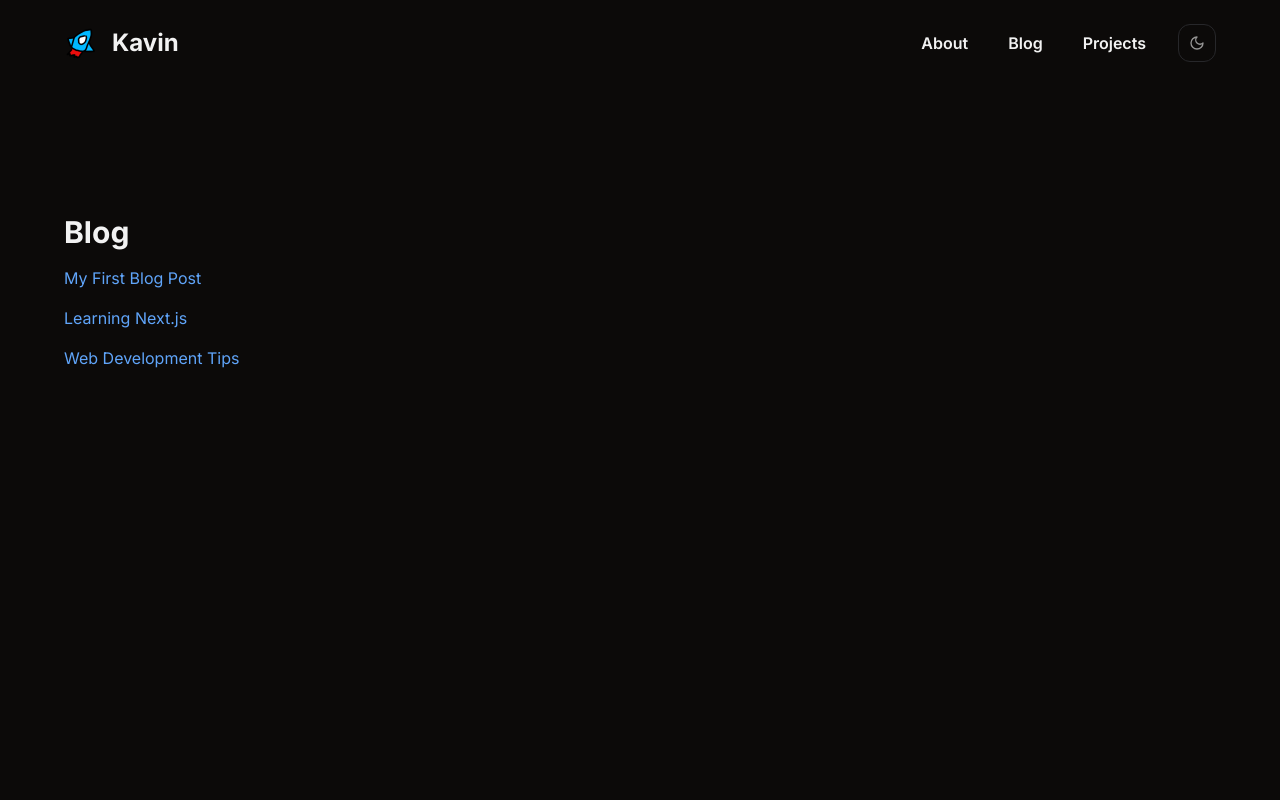
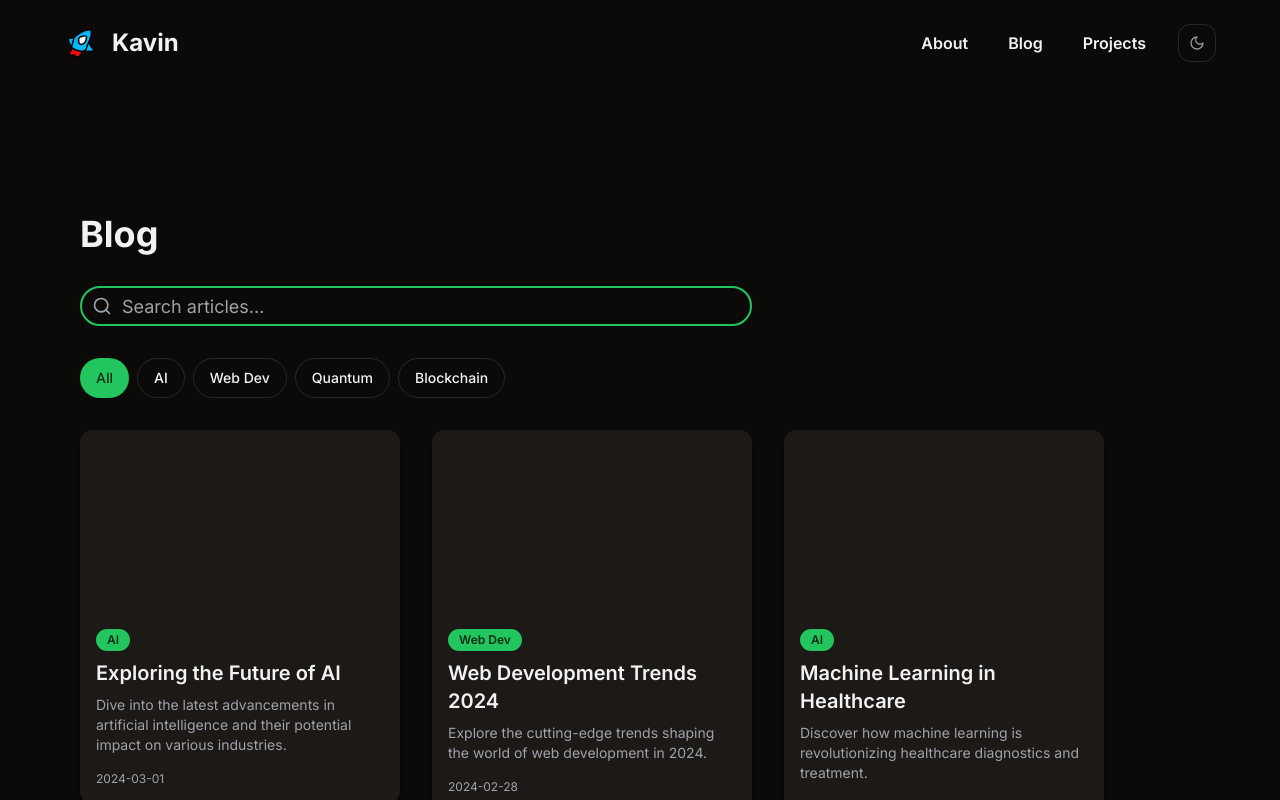
Before and after one commit to kavinkumar999/kavinkumar999.github.io, a Next.js app: page /blog in a window 1280 px wide. Shown: the top 800 px of the page. Built offline with nearby package versions, Linux system fonts and the light colour scheme.

Commit message:
feat: update the blog section

```diff
--- a/src/app/about/page.tsx
+++ b/src/app/about/page.tsx
@@ -54,7 +54,7 @@ export default function AboutSection() {
             alt="John Doe"
             width={400}
             height={400}
-            className="rounded-lg shadow-lg w-full"
+            className="rounded-lg shadow-lg dark:shadow-lg-dark w-full"
           />
         </Transition>
       </div>
--- a/src/app/blog/page.tsx
+++ b/src/app/blog/page.tsx
@@ -1,25 +1,173 @@
-import React from 'react';
-import Link from 'next/link';
+'use client'
 
-export default function Blog() {
-  const blogPosts = [
-    { id: 1, title: 'My First Blog Post', slug: 'my-first-blog-post' },
-    { id: 2, title: 'Learning Next.js', slug: 'learning-nextjs' },
-    { id: 3, title: 'Web Development Tips', slug: 'web-development-tips' },
-  ];
+import { useState, useEffect } from 'react'
+import { motion, AnimatePresence } from 'framer-motion'
+import Link from 'next/link'
+import Image from 'next/image'
+import { Input } from "@/components/ui/input"
+import { Button } from "@/components/ui/button"
+import { Badge } from "@/components/ui/badge"
+import { Search } from "lucide-react"
+
+const articles = [
+  {
+    id: 1,
+    title: "Exploring the Future of AI",
+    category: "AI",
+    date: "2024-03-01",
+    description: "Dive into the latest advancements in artificial intelligence and their potential impact on various industries.",
+    image: "https://images.unsplash.com/photo-1677442136019-21780ecad995?w=500&auto=format&fit=crop&q=60&ixlib=rb-4.0.3&ixid=M3wxMjA3fDB8MHxzZWFyY2h8Mnx8YWklMjBmdXR1cmV8ZW58MHx8MHx8fDA%3D"
+  },
+  {
+    id: 2,
+    title: "Web Development Trends 2024",
+    category: "Web Dev",
+    date: "2024-02-28",
+    description: "Explore the cutting-edge trends shaping the world of web development in 2024.",
+    image: "https://images.unsplash.com/photo-1627398242454-45a1465c2479?w=500&auto=format&fit=crop&q=60&ixlib=rb-4.0.3&ixid=M3wxMjA3fDB8MHxzZWFyY2h8Mnx8d2ViJTIwZGV2ZWxvcG1lbnR8ZW58MHx8MHx8fDA%3D"
+  },
+  {
+    id: 3,
+    title: "Machine Learning in Healthcare",
+    category: "AI",
+    date: "2024-02-25",
+    description: "Discover how machine learning is revolutionizing healthcare diagnostics and treatment.",
+    image: "https://images.unsplash.com/photo-1576091160550-2173dba999ef?w=500&auto=format&fit=crop&q=60&ixlib=rb-4.0.3&ixid=M3wxMjA3fDB8MHxzZWFyY2h8Mnx8bWFjaGluZSUyMGxlYXJuaW5nfGVufDB8fDB8fHww"
+  },
+  {
+    id: 4,
+    title: "The Rise of Quantum Computing",
+    category: "Quantum",
+    date: "2024-02-20",
+    description: "Explore the potential of quantum computing and its implications for future technology.",
+    image: "https://images.unsplash.com/photo-1635070041078-e363dbe005cb?w=500&auto=format&fit=crop&q=60&ixlib=rb-4.0.3&ixid=M3wxMjA3fDB8MHxzZWFyY2h8Mnx8cXVhbnR1bSUyMGNvbXB1dGluZ3xlbnwwfHwwfHx8MA%3D%3D"
+  },
+  {
+    id: 5,
+    title: "Blockchain Beyond Cryptocurrency",
+    category: "Blockchain",
+    date: "2024-02-15",
+    description: "Uncover the diverse applications of blockchain technology beyond digital currencies.",
+    image: "https://images.unsplash.com/photo-1639762681485-074b7f938ba0?w=500&auto=format&fit=crop&q=60&ixlib=rb-4.0.3&ixid=M3wxMjA3fDB8MHxzZWFyY2h8Mnx8YmxvY2tjaGFpbnxlbnwwfHwwfHx8MA%3D%3D"
+  },
+  {
+    id: 6,
+    title: "Sustainable Software Practices",
+    category: "Web Dev",
+    date: "2024-02-10",
+    description: "Learn about eco-friendly software development practices and their environmental impact.",
+    image: "https://images.unsplash.com/photo-1623479322729-28b25c16b011?w=500&auto=format&fit=crop&q=60&ixlib=rb-4.0.3&ixid=M3wxMjA3fDB8MHxzZWFyY2h8NHx8c3VzdGFpbmFibGUlMjBzb2Z0d2FyZXxlbnwwfHwwfHx8MA%3D%3D"
+  },
+]
+const categories = ["All", ...new Set(articles.map(article => article.category))]
+
+export default function BlogSection() {
+  const [searchTerm, setSearchTerm] = useState('')
+  const [selectedCategory, setSelectedCategory] = useState('All')
+  const [filteredArticles, setFilteredArticles] = useState(articles)
+
+  useEffect(() => {
+    const results = articles.filter(article =>
+      article.title.toLowerCase().includes(searchTerm.toLowerCase()) &&
+      (selectedCategory === 'All' || article.category === selectedCategory)
+    )
+    setFilteredArticles(results)
+  }, [searchTerm, selectedCategory])
 
   return (
-    <>
-      <h1 className="text-3xl font-bold mb-4">Blog</h1>
-      <ul className="space-y-4">
-        {blogPosts.map((post) => (
-          <li key={post.id}>
-            <Link href={`/blog/${post.slug}`} className="text-blue-400 hover:underline">
-              {post.title}
-            </Link>
-          </li>
-        ))}
-      </ul>
-    </>
-  );
+    <div className="container mx-auto px-4">
+      <div className="max-w-5xl">
+        <h1 className="text-4xl font-bold mb-8 text-left">Blog</h1>
+
+        <div className="mb-8">
+          <div className="relative max-w-2xl">
+            <div className="absolute inset-y-0 left-0 pl-3 flex items-center pointer-events-none">
+              <Search className="h-5 w-5 text-gray-400" />
+            </div>
+            <Input
+              type="text"
+              placeholder="Search articles..."
+              value={searchTerm}
+              onChange={(e) => setSearchTerm(e.target.value)}
+              className="pl-10 pr-4 py-2 w-full text-lg rounded-full border-2 border-primary focus:ring-4 focus:ring-primary/20 transition-all duration-300 ease-in-out"
+            />
+          </div>
+        </div>
+
+        <div className="flex flex-wrap gap-2 mb-8">
+          {categories.map(category => (
+            <Button
+              key={category}
+              variant={selectedCategory === category ? "default" : "outline"}
+              onClick={() => setSelectedCategory(category)}
+              className="rounded-full transition-all duration-300 ease-in-out hover:scale-105"
+            >
+              {category}
+            </Button>
+          ))}
+        </div>
+
+        <AnimatePresence>
+          <motion.div
+            className="grid gap-8 sm:grid-cols-2 lg:grid-cols-3"
+            initial={{ opacity: 0 }}
+            animate={{ opacity: 1 }}
+            exit={{ opacity: 0 }}
+            transition={{ duration: 0.5 }}
+          >
+            {filteredArticles.map((article, index) => (
+              <motion.div
+                key={article.id}
+                initial={{ opacity: 0, y: 20 }}
+                animate={{ opacity: 1, y: 0 }}
+                exit={{ opacity: 0, y: -20 }}
+                transition={{ duration: 0.5, delay: index * 0.1 }}
+              >
+                <Link href={`/blog/${article.id}`} passHref>
+                  <motion.div
+                    className="bg-card text-card-foreground rounded-lg overflow-hidden shadow-md transition-all duration-300 ease-in-out cursor-pointer hover:shadow-xl group"
+                    whileHover={{ scale: 1.03, y: -5 }}
+                    whileTap={{ scale: 0.98 }}
+                  >
+                    <div className="relative aspect-video overflow-hidden">
+                      {/* <Image
+                        src={article.image}
+                        alt={article.title}
+                        layout="fill"
+                        objectFit="cover"
+                        className="rounded-t-lg transition-transform duration-300 group-hover:scale-110"
+                      /> */}
+                    </div>
+                    <div className="p-4">
+                      <Badge className="mb-2 transition-colors duration-300 ease-in-out group-hover:bg-primary group-hover:text-primary-foreground">
+                        {article.category}
+                      </Badge>
+                      <h2 className="text-xl font-semibold mb-2 line-clamp-2 transition-colors duration-300 ease-in-out group-hover:text-primary">
+                        {article.title}
+                      </h2>
+                      <p className="text-sm text-muted-foreground mb-4 line-clamp-3">
+                        {article.description}
+                      </p>
+                      <p className="text-xs text-muted-foreground">{article.date}</p>
+                    </div>
+                  </motion.div>
+                </Link>
+              </motion.div>
+            ))}
+          </motion.div>
+        </AnimatePresence>
+
+        {filteredArticles.length === 0 && (
+          <motion.p
+            initial={{ opacity: 0 }}
+            animate={{ opacity: 1 }}
+            exit={{ opacity: 0 }}
+            className="text-center text-muted-foreground mt-8"
+          >
+            No articles found. Try a different search or category.
+          </motion.p>
+        )}
+      </div>
+    </div>
+  )
 }
--- a/src/app/projects/page.tsx
+++ b/src/app/projects/page.tsx
@@ -70,7 +70,7 @@ export default function ProjectList() {
   }
 
   return (
-    <div className="container mx-auto py-4">
+    <div className="container mx-auto px-4">
       <h2 className="text-3xl font-bold mb-6">My Projects</h2>
       <motion.div
         className="grid grid-cols-1 md:grid-cols-2 lg:grid-cols-3 gap-6"
--- /dev/null
+++ b/src/components/ui/badge.tsx
@@ -0,0 +1,36 @@
+import * as React from "react"
+import { cva, type VariantProps } from "class-variance-authority"
+
+import { cn } from "@/lib/utils"
+
+const badgeVariants = cva(
+  "inline-flex items-center rounded-full border px-2.5 py-0.5 text-xs font-semibold transition-colors focus:outline-none focus:ring-2 focus:ring-ring focus:ring-offset-2",
+  {
+    variants: {
+      variant: {
+        default:
+          "border-transparent bg-primary text-primary-foreground hover:bg-primary/80",
+        secondary:
+          "border-transparent bg-secondary text-secondary-foreground hover:bg-secondary/80",
+        destructive:
+          "border-transparent bg-destructive text-destructive-foreground hover:bg-destructive/80",
+        outline: "text-foreground",
+      },
+    },
+    defaultVariants: {
+      variant: "default",
+    },
+  }
+)
+
+export interface BadgeProps
+  extends React.HTMLAttributes<HTMLDivElement>,
+    VariantProps<typeof badgeVariants> {}
+
+function Badge({ className, variant, ...props }: BadgeProps) {
+  return (
+    <div className={cn(badgeVariants({ variant }), className)} {...props} />
+  )
+}
+
+export { Badge, badgeVariants }
--- /dev/null
+++ b/src/components/ui/input.tsx
@@ -0,0 +1,24 @@
+import * as React from "react"
+
+import { cn } from "@/lib/utils"
+
+export type InputProps = React.InputHTMLAttributes<HTMLInputElement>
+
+const Input = React.forwardRef<HTMLInputElement, InputProps>(
+  ({ className, type, ...props }, ref) => {
+    return (
+      <input
+        type={type}
+        className={cn(
+          "flex h-10 w-full rounded-md border border-input bg-background px-3 py-2 text-sm ring-offset-background file:border-0 file:bg-transparent file:text-sm file:font-medium file:text-foreground placeholder:text-muted-foreground focus-visible:outline-none focus-visible:ring-2 focus-visible:ring-ring focus-visible:ring-offset-2 disabled:cursor-not-allowed disabled:opacity-50",
+          className
+        )}
+        ref={ref}
+        {...props}
+      />
+    )
+  }
+)
+Input.displayName = "Input"
+
+export { Input }
--- a/tailwind.config.ts
+++ b/tailwind.config.ts
@@ -9,6 +9,9 @@ const config: Config = {
   ],
   theme: {
   	extend: {
+			boxShadow: {
+        'lg-dark': '0 10px 20px rgba(255, 255, 255, 0.3)',
+      },
   		colors: {
   			background: 'hsl(var(--background))',
   			foreground: 'hsl(var(--foreground))',
```
